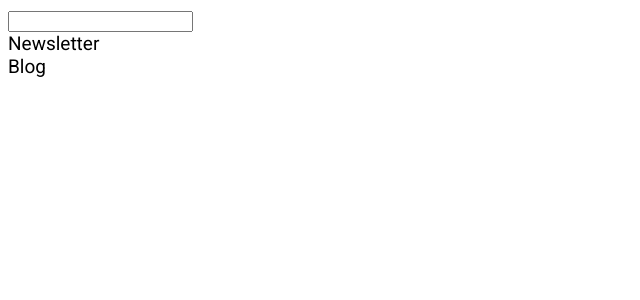
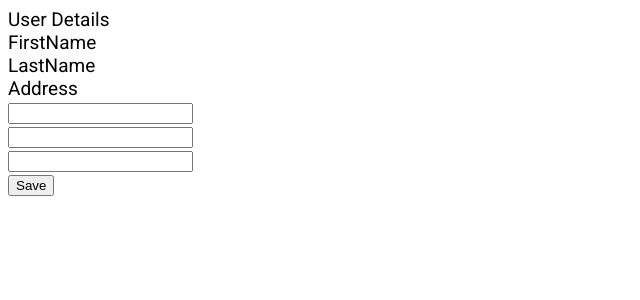
Before and after one commit to PrinceKhunt16/React, a React (Create React App) app: page / in a window 1280 px wide. Shown: the top 300 px of the page, without its empty margins (0-640 px from the left). Built offline with nearby package versions, Linux system fonts and the light colour scheme.

Commit message:
Context Module

```diff
--- a/src/App.jsx
+++ b/src/App.jsx
@@ -6,6 +6,8 @@ import ErrorHandlingLifecycle from './components/Lifecycle/ErrorHandlingLifecycl
 import PureComponent from './components/PureComponent';
 import HOC from './components/HigherOrderComponents';
 import RenderProps from './components/RenderProps';
+import ContextModule from './components/ContextModule/userDetails';
+import { UserProvider } from './components/ContextModule/userContext';
 
 const App = () => {
     return (
@@ -16,7 +18,10 @@ const App = () => {
             {/* <ErrorHandlingLifecycle /> */}
             {/* <PureComponent /> */}
             {/* <HOC /> */}
-            <RenderProps />
+            {/* <RenderProps /> */}
+            <UserProvider>
+                <ContextModule />
+            </UserProvider>
         </div>
     )
 }
--- /dev/null
+++ b/src/components/ContextModule/GetUserDetails.jsx
@@ -0,0 +1,17 @@
+import React from 'react';
+import { useUserStateContext } from './userContext';
+
+const GetUserDetails = () => {
+    const userState = useUserStateContext();
+
+    return (
+        <div>
+            <div>User Details</div>
+            <div>FirstName {userState.userDetails.firstName}</div>
+            <div>LastName {userState.userDetails.lastName}</div>
+            <div>Address {userState.userDetails.address}</div>
+        </div>
+    )
+}
+
+export default GetUserDetails;
--- /dev/null
+++ b/src/components/ContextModule/userConstant.js
@@ -0,0 +1 @@
+export const UPDATE_USER_STATE = 'UPDATE_USER_STATE';
--- /dev/null
+++ b/src/components/ContextModule/userContext.js
@@ -0,0 +1,19 @@
+import { createContext, useContext, useReducer } from "react";
+import { initialUserState, userReducer } from "./userReducer";
+
+export const UserStateContext = createContext(initialUserState);
+export const UserDispatchContext = createContext(null);
+
+export const useUserStateContext = () => useContext(UserStateContext);
+export const useUserDispatchContext = () => useContext(UserDispatchContext);
+
+export function UserProvider({ children }){
+    const [userDetails, dispatch] = useReducer(userReducer, initialUserState);
+    return (
+        <UserStateContext.Provider value={userDetails}>
+            <UserDispatchContext.Provider value={dispatch}>
+                {children}
+            </UserDispatchContext.Provider>
+        </UserStateContext.Provider>
+    )
+}
--- /dev/null
+++ b/src/components/ContextModule/userDetails.jsx
@@ -0,0 +1,57 @@
+import React, { useState } from 'react';
+import GetUserDetails from './GetUserDetails';
+import { useUserDispatchContext, useUserStateContext } from './userContext';
+import { updateUserDetails } from './userReducer';
+
+const ContextModule = () => {
+    const userState = useUserStateContext();
+    const dispatch = useUserDispatchContext();
+    const [user, setUser] = useState({
+        firstName: '',
+        lastName: '',
+        address: ''
+    });
+
+    const handleChange = (e) => {
+        e.preventDefault();
+
+        const obj = {
+            ...userState.userDetails,
+            ...user
+        };
+
+        updateUserDetails(dispatch, obj);
+    }
+
+    return (
+        <div>
+            <GetUserDetails />
+            <form>
+                <input
+                    type='text'
+                    name='firstName'
+                    value={user.firstName}
+                    onChange={(e) => setUser({...user, firstName: e.target.value})}
+                />
+                <br />
+                <input
+                    type='text'
+                    name='lastName'
+                    value={user.lastName}
+                    onChange={(e) => setUser({...user, lastName: e.target.value})}
+                />
+                <br />
+                <input
+                    type='text'
+                    name='address'
+                    value={user.address}
+                    onChange={(e) => setUser({...user, address: e.target.value})}
+                />
+                <br />
+                <button onClick={handleChange} type='submit'>Save</button>
+            </form>
+        </div>
+    )
+}
+
+export default ContextModule;
--- /dev/null
+++ b/src/components/ContextModule/userReducer.js
@@ -0,0 +1,32 @@
+import * as user from "./userConstant";
+
+export const initialUserState = {
+    userDetails: {
+        firstName: '',
+        lastName: '',
+        address: ''
+    }
+}
+
+export const userReducer = (state, action) => {
+    switch(action.type){
+        case user.UPDATE_USER_STATE: {
+            return {
+                ...state,
+                ...action.payload
+            }
+        }
+        default: {
+            return state;
+        }
+    }
+}
+
+export const updateUserDetails = (dispatch, userDetails) => {
+    dispatch({
+        type: user.UPDATE_USER_STATE,
+        payload: {
+            userDetails
+        }
+    });
+}
--- a/src/components/HigherOrderComponents/A.jsx
+++ b/src/components/HigherOrderComponents/A.jsx
@@ -1,5 +1,5 @@
 import React from 'react';
-import Counter from './Counter';
+import Counter from './withCounter';
 
 const A = (props) => {
     return (
--- a/src/components/HigherOrderComponents/B.jsx
+++ b/src/components/HigherOrderComponents/B.jsx
@@ -1,5 +1,5 @@
 import React from 'react';
-import Counter from './Counter';
+import Counter from './withCounter';
 
 const B = (props) => {
     return (
--- a/src/components/HigherOrderComponents/Counter.jsx
+++ b/src/components/HigherOrderComponents/withCounter.jsx
@@ -1,6 +1,6 @@
 import React, { useState } from 'react';
 
-const Counter = (WrapperComponent, num = 1) => {
+const withCounter = (WrapperComponent, num = 1) => {
     const InnerComponent = (props) => {
         const [count, setCount] = useState(0);
 
@@ -22,4 +22,4 @@ const Counter = (WrapperComponent, num = 1) => {
     return InnerComponent;
 }
 
-export default Counter;
+export default withCounter;
```
Also changed, not shown: src/components/RenderProps/index.jsx (+5 -5 lines).
